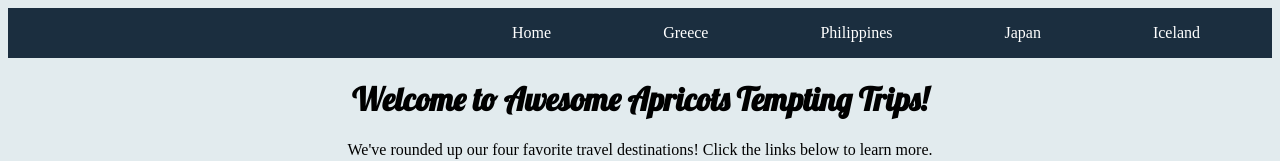
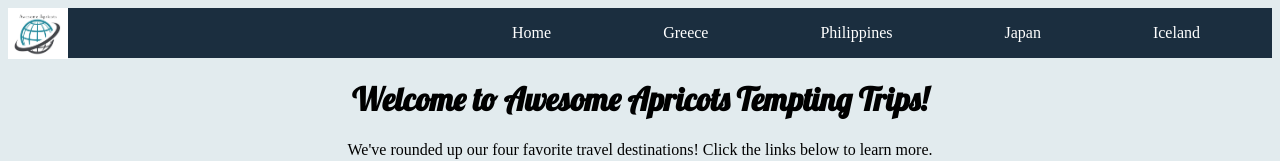
Before and after one commit to TarynL/automated-world-awesome-apricots, a plain HTML site: page index.html in a window 1280 px wide. Shown: the top 161 px of the page. Drawn offline with Linux system fonts and the light colour scheme.

Commit message:
styled the navbar

```diff
--- a/Styles/main.css
+++ b/Styles/main.css
@@ -13,6 +13,16 @@ body {
     background-color: #E2EBEE;
 }
 
+.navbar {
+    display: inline;
+    flex-wrap: wrap;
+}
+
+.navbar img {
+    width: 60px;
+    float:left;
+}
+
 nav a:hover {
     color: #FFCFB6;
 }
@@ -24,8 +34,7 @@ nav a:hover {
 	margin: 0;
 	padding: 1em;
 	overflow: hidden;
-	background-color: #1B2E3F;
-
+    background-color: #1B2E3F;
   }
 
 .navbar li {
--- a/index.html
+++ b/index.html
@@ -13,7 +13,10 @@
 <body>
     <header>
         <!-- Start of Homepage -->
+        <div class="navContainer">
         <nav class="navbar">
+
+            <img src="images/awesome_apricots.jpg" alt="logo">
 
             <ul>
                 <li><a href="index.html">Home</a></li>
@@ -24,6 +27,7 @@
 
 
             </ul>
+        </div>
 
         </nav>
     </header>
```
